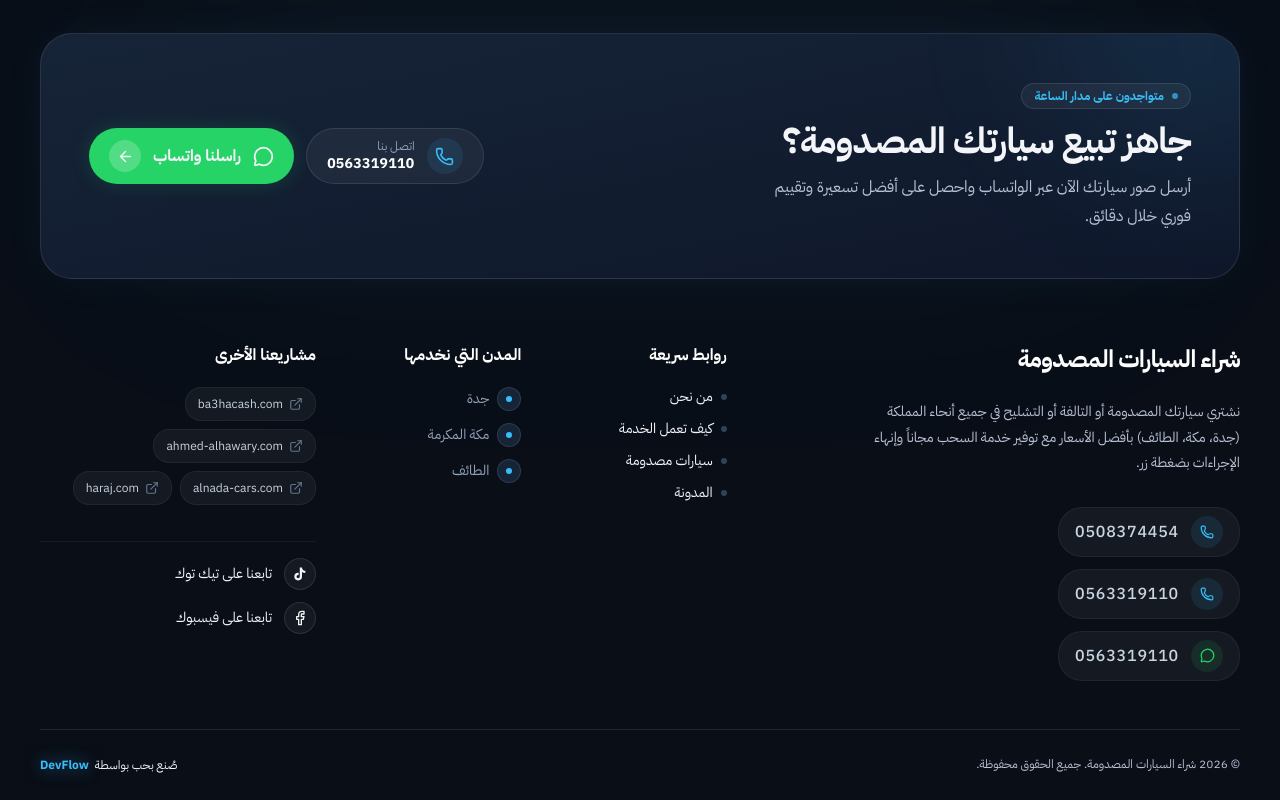
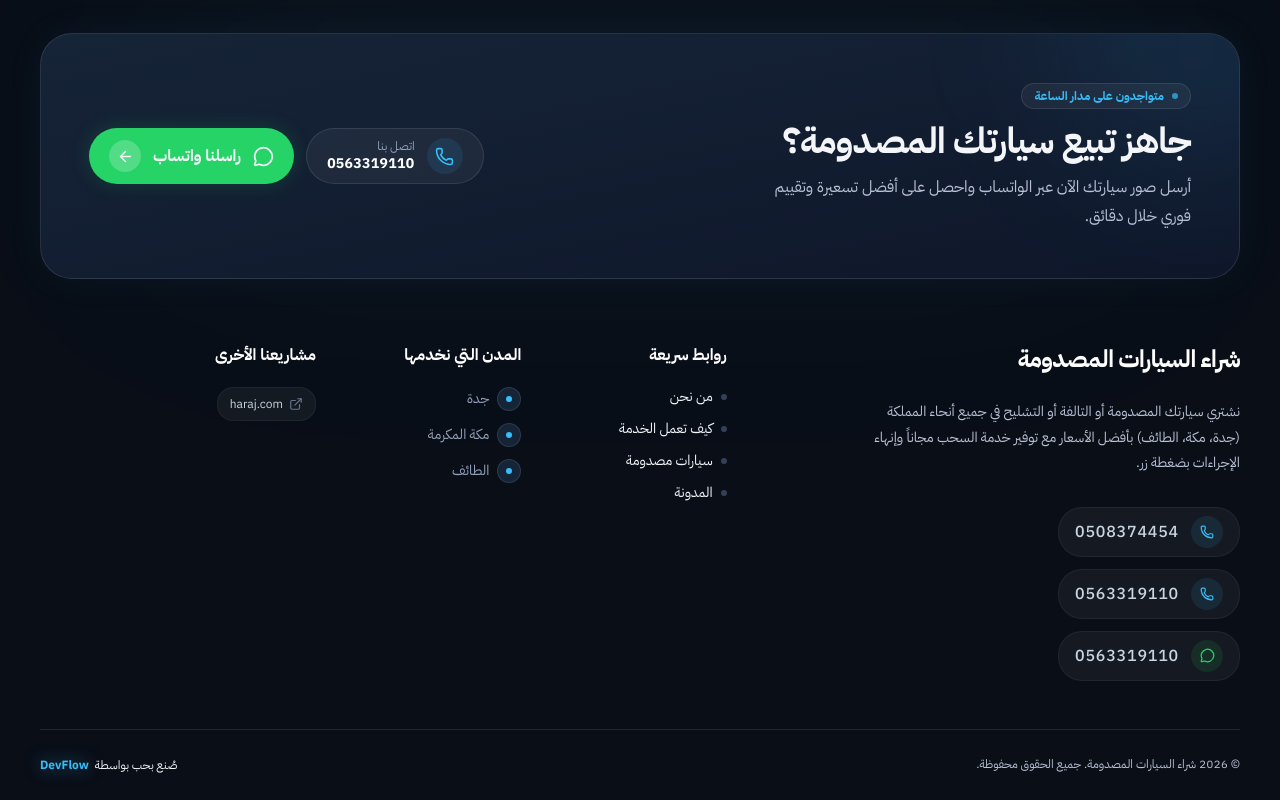
Before and after one commit to Mahmoudfattah/jeddahcars, a Next.js app: page / in a window 1280 px wide. Shown: the part 4457-5257 px from the top of the page. Built offline with nearby package versions, Linux system fonts and the light colour scheme.

Commit message:
update the footer again

```diff
--- a/app/components/layout/Footer.tsx
+++ b/app/components/layout/Footer.tsx
@@ -16,18 +16,18 @@ const quickLinks = [
 ];
 
 const otherSites = [
-  {
-    label: "ba3hacash.com",
-    href: "https://ba3hacash.com/",
-  },
-  {
-    label: "ahmed-alhawary.com",
-    href: "https://ahmed-alhawary.com/",
-  },
-  {
-    label: "alnada-cars.com",
-    href: "https://alnada-cars.com/sell-your-car-scrap-jeddah/",
-  },
+  // {
+  //   label: "ba3hacash.com",
+  //   href: "https://ba3hacash.com/",
+  // },
+  // {
+  //   label: "ahmed-alhawary.com",
+  //   href: "https://ahmed-alhawary.com/",
+  // },
+  // {
+  //   label: "alnada-cars.com",
+  //   href: "https://alnada-cars.com/sell-your-car-scrap-jeddah/",
+  // },
   {
     label: "haraj.com",
     href: "https://haraj.com.sa/users/%D8%AA%D8%B4%D9%84%D9%8A%D8%AD%20%D8%A7%D9%84%D9%86%D8%AF%D9%89%20%D9%84%D8%B9%D8%A7%D9%84%D9%85%20%D8%A7%D9%84%D8%B3%D9%8A%D8%A7%D8%B1%D8%A7%D8%AA/",
@@ -41,8 +41,8 @@ const PHONE_TEL = "+966508374454";
 const PHONE_TEL2 = "+966563319110";
 const WHATSAPP_LINK = "https://wa.me/966508374454";
 const WHATSAPP_LINK2 = "https://wa.me/966563319110";
-const TIKTOK_LINK = "https://www.tiktok.com/@ahmdtop3";
-const FACEBOOK_LINK = "https://www.facebook.com/share/1Ez8SPcBxB/";
+// const TIKTOK_LINK = "https://www.tiktok.com/@ahmdtop3";
+// const FACEBOOK_LINK = "https://www.facebook.com/share/1Ez8SPcBxB/";
 
 // Minimal TikTok glyph
 function TikTokIcon({ size = 15, className = "" }) {
@@ -334,7 +334,7 @@ export default function Footer() {
             </div>
 
             {/* Social Media Area */}
-            <div className="mt-4 pt-4 border-t border-white/5 flex flex-col gap-3">
+            {/* <div className="mt-4 pt-4 border-t border-white/5 flex flex-col gap-3">
               <a
                 href={TIKTOK_LINK}
                 target="_blank"
@@ -360,7 +360,7 @@ export default function Footer() {
 
                 تابعنا على فيسبوك
               </a>
-            </div>
+            </div> */}
           </div>
         </div>
 
```
